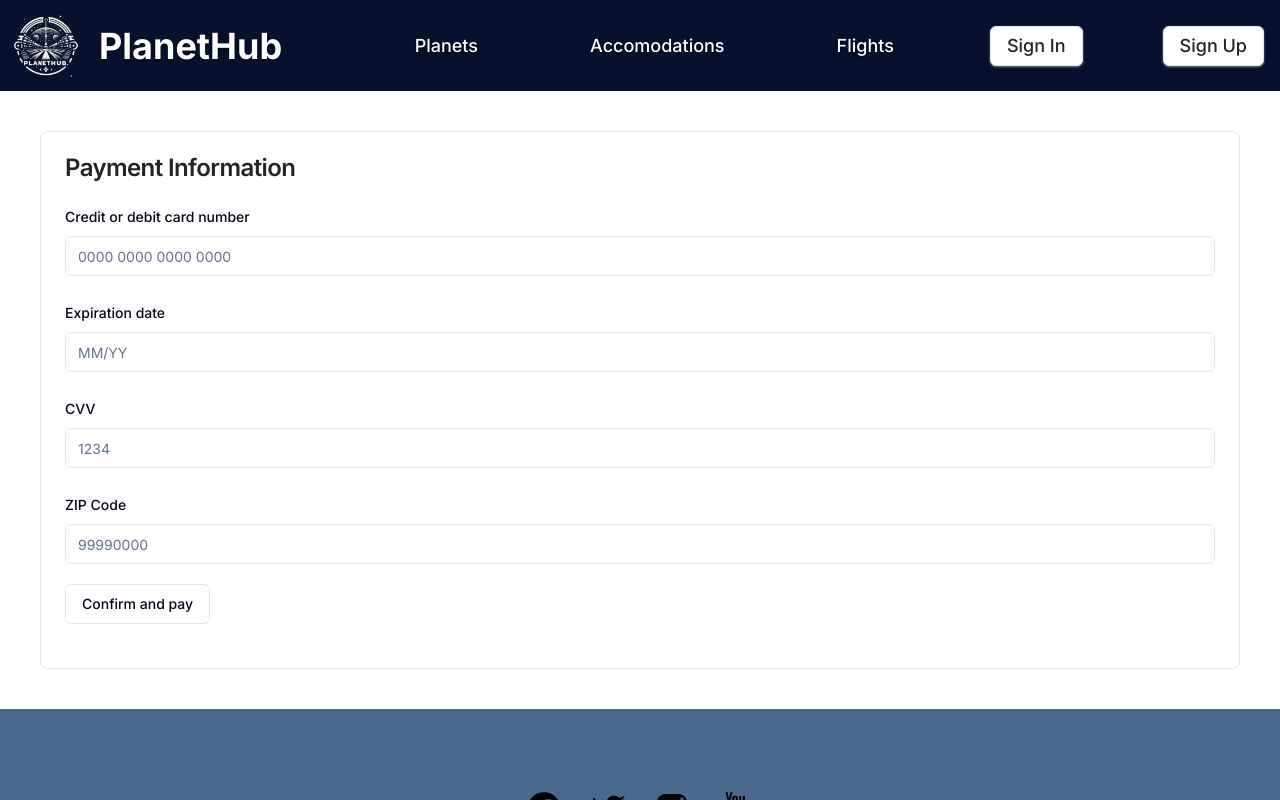
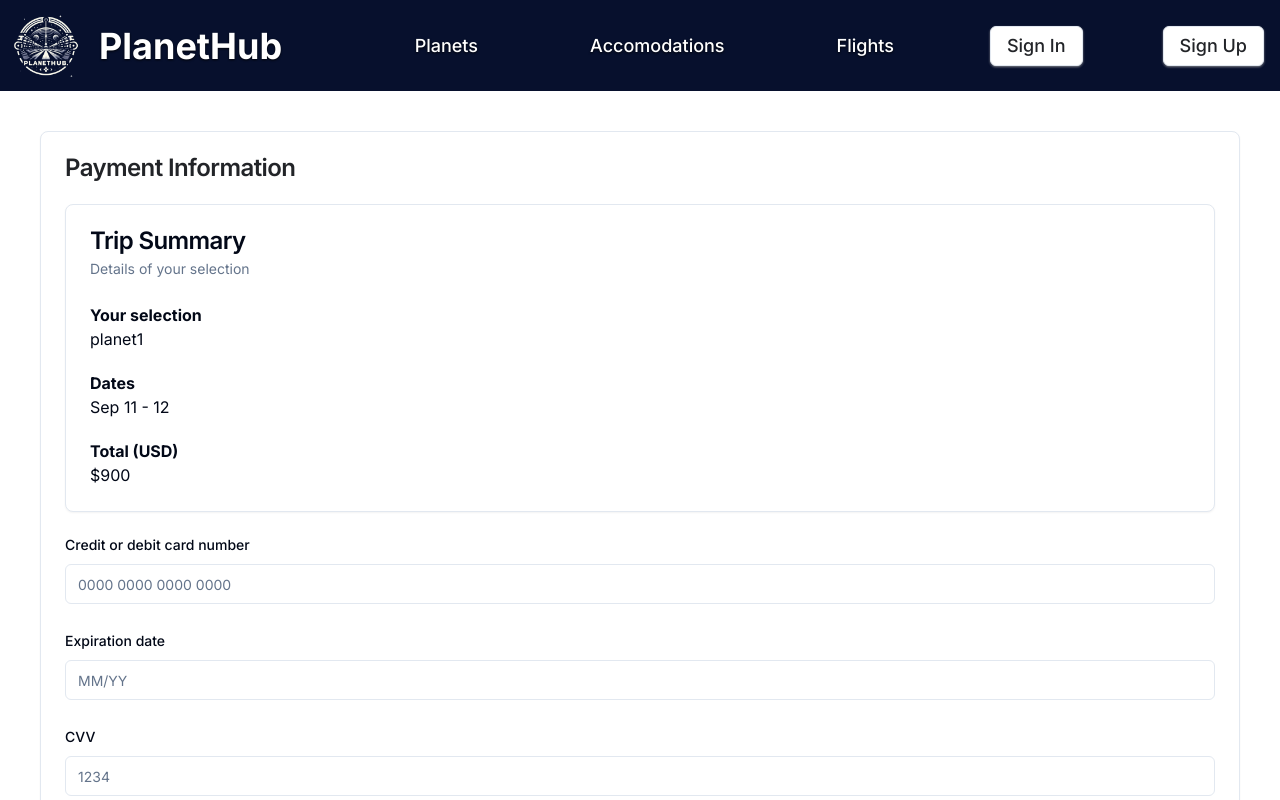
Before and after one commit to jcamilomolinar/planet-hub, a Next.js app in the folder planet-hub/: page /payment-gateway in a window 1280 px wide. Shown: the top 800 px of the page. Built offline with nearby package versions, Linux system fonts and the light colour scheme.

Commit message:
Actualizacion de propiedades en el componente TripSummary a Tailwind y ahora se usa dicho componente en la pagina de pagos

```diff
--- a/planet-hub/components/PaymentForm.tsx
+++ b/planet-hub/components/PaymentForm.tsx
@@ -20,6 +20,7 @@ import {
   CardHeader,
   CardTitle,
 } from "@/components/ui/card"
+import TripSummary from "./TripSummary"
 
 function PaymentInput({ form, title, name, placeholder, description, maxLength, formatValue }:
   { form: any, name: string, title: string, placeholder: string, description: string, maxLength: number, formatValue?: (value: string) => string }) {
@@ -79,6 +80,11 @@ export function PaymentForm() {
         <CardTitle className="text-textTitle">Payment Information</CardTitle>
       </CardHeader>
       <CardContent>
+
+        <TripSummary planet="planet1" dates="Sep 11 - 12" total="$900"></TripSummary>
+
+        <div className="mb-5"></div>
+
         <Form {...form}>
           <form onSubmit={form.handleSubmit(onSubmit)}>
             <div className="grid grid-cols-1 gap-6">
--- a/planet-hub/components/TripSummary.tsx
+++ b/planet-hub/components/TripSummary.tsx
@@ -20,16 +20,16 @@ const TripSummary: React.FC<TripSummaryProps> = ({ planet, dates, total }) => (
       <CardDescription>Details of your selection</CardDescription>
     </CardHeader>
     <CardContent>
-      <div style={{ marginBottom: '20px' }}>
-        <p style={{ fontWeight: 'bold' }}>Your selection</p>
+      <div className="mb-5">
+        <p className="font-bold">Your selection</p>
         <p>{planet}</p>
       </div>
-      <div style={{ marginBottom: '20px' }}>
-        <p style={{ fontWeight: 'bold' }}>Dates</p>
+      <div className="mb-5">
+        <p className="font-bold">Dates</p>
         <p>{dates}</p>
       </div>
       <div>
-        <p style={{ fontWeight: 'bold' }}>Total (USD)</p>
+        <p className="font-bold">Total (USD)</p>
         <p>{total}</p>
       </div>
     </CardContent>
```
